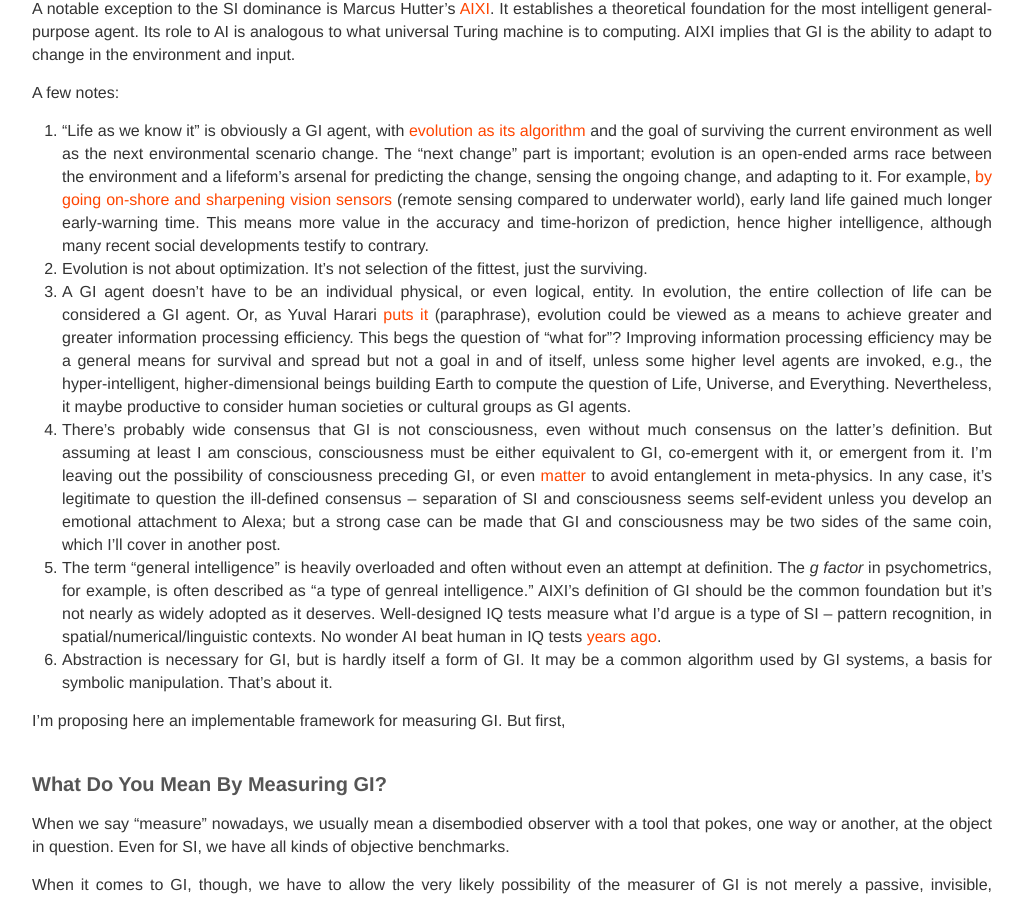
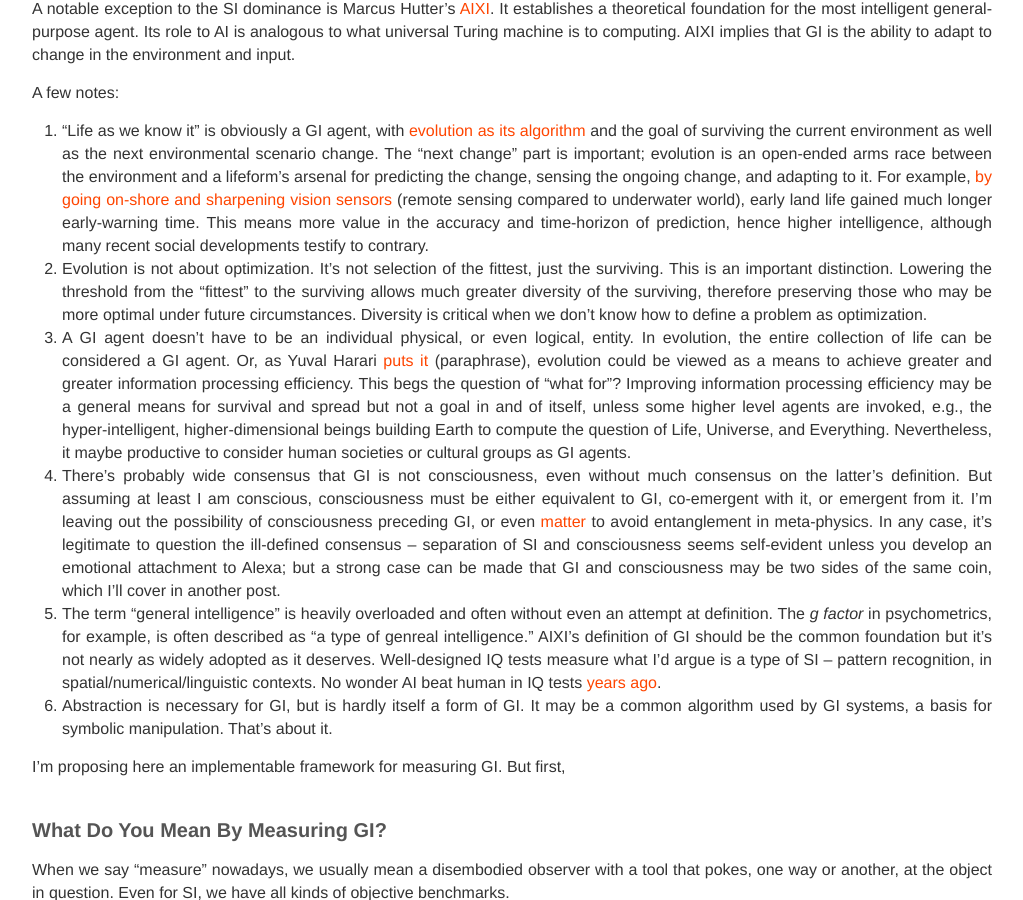
Before and after one commit to BoPengAI/A-Matter-of-Mind, a Jekyll site: the page built from _posts/2022-01-01-a-measure-of-general-intelligence.markdown, in a window 1280 px wide and 900 px high, scrolled down 524 px. Shown: the whole window, without its empty margins (128-1151 px from the left). Built offline with Jekyll 4.4.1, drawn with Linux system fonts in a browser that asks for light colours; nearby versions of some CDN libraries; our own code applies the rules of GitHub Pages for plain Markdown files; formulas are drawn with MathJax 3.

Commit message:
Update 2022-01-01-a-measure-of-general-intelligence.markdown

```diff
--- a/_posts/2022-01-01-a-measure-of-general-intelligence.markdown
+++ b/_posts/2022-01-01-a-measure-of-general-intelligence.markdown
@@ -9,7 +9,7 @@ A notable exception to the SI dominance is Marcus Hutter’s [AIXI](http://hutte
 A few notes:
 
 1. “Life as we know it” is obviously a GI agent, with [evolution as its algorithm](https://en.wikipedia.org/wiki/Evolutionary_algorithm) and the goal of surviving the current environment as well as the next environmental scenario change. The “next change” part is important; evolution is an open-ended arms race between the environment and a lifeform’s arsenal for predicting the change, sensing the ongoing change, and adapting to it. For example, [by going on-shore and sharpening vision sensors](https://www.preposterousuniverse.com/podcast/2019/03/25/episode-39-malcolm-maciver-on-sensing-consciousness-and-imagination/) (remote sensing compared to underwater world), early land life gained much longer early-warning time. This means more value in the accuracy and time-horizon of prediction, hence higher intelligence, although many recent social developments testify to contrary.
-2. Evolution is not about optimization. It's not selection of the fittest, just the surviving.
+2. Evolution is not about optimization. It's not selection of the fittest, just the surviving. This is an important distinction. Lowering the threshold from the "fittest" to the surviving allows much greater diversity of the surviving, therefore preserving those who may be more optimal under future circumstances. Diversity is critical when we don't know how to define a problem as optimization.
 3. A GI agent doesn't have to be an individual physical, or even logical, entity. In evolution, the entire collection of life can be considered a GI agent. Or, as Yuval Harari [puts it](https://www.ynharari.com/book/homo-deus/) (paraphrase), evolution could be viewed as a means to achieve greater and greater information processing efficiency. This begs the question of "what for"? Improving information processing efficiency may be a general means for survival and spread but not a goal in and of itself, unless some higher level agents are invoked, e.g., the hyper-intelligent, higher-dimensional beings building Earth to compute the question of Life, Universe, and Everything. Nevertheless, it maybe productive to consider human societies or cultural groups as GI agents.
 4. There’s probably wide consensus that GI is not consciousness, even without much consensus on the latter's definition. But assuming at least I am conscious, consciousness must be either equivalent to GI, co-emergent with it, or emergent from it. I'm leaving out the possibility of consciousness preceding GI, or even [matter](http://cogsci.uci.edu/~ddhoff/Chapter17Hoffman.pdf) to avoid entanglement in meta-physics. In any case, it's legitimate to question the ill-defined consensus -- separation of SI and consciousness seems self-evident unless you develop an emotional attachment to Alexa; but a strong case can be made that GI and consciousness may be two sides of the same coin, which I'll cover in another post.
 5. The term "general intelligence" is heavily overloaded and often without even an attempt at definition. The <i>g factor</i> in psychometrics, for example, is often described as "a type of genreal intelligence." AIXI's definition of GI should be the common foundation but it's not nearly as widely adopted as it deserves. Well-designed IQ tests measure what I'd argue is a type of SI -- pattern recognition, in spatial/numerical/linguistic contexts. No wonder AI beat human in IQ tests [years ago](https://www.technologyreview.com/2015/06/12/167735/deep-learning-machine-beats-humans-in-iq-test/).
```
